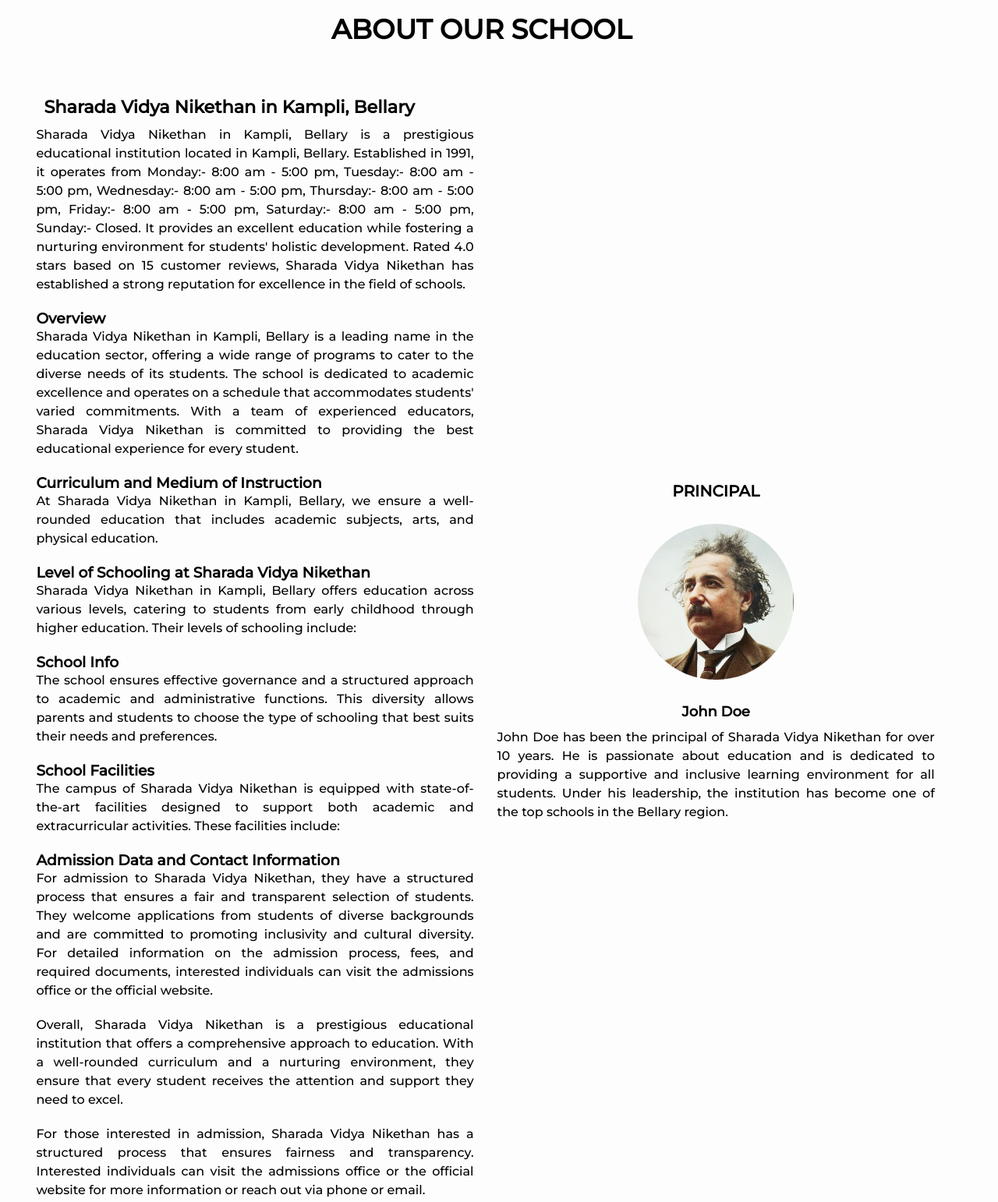
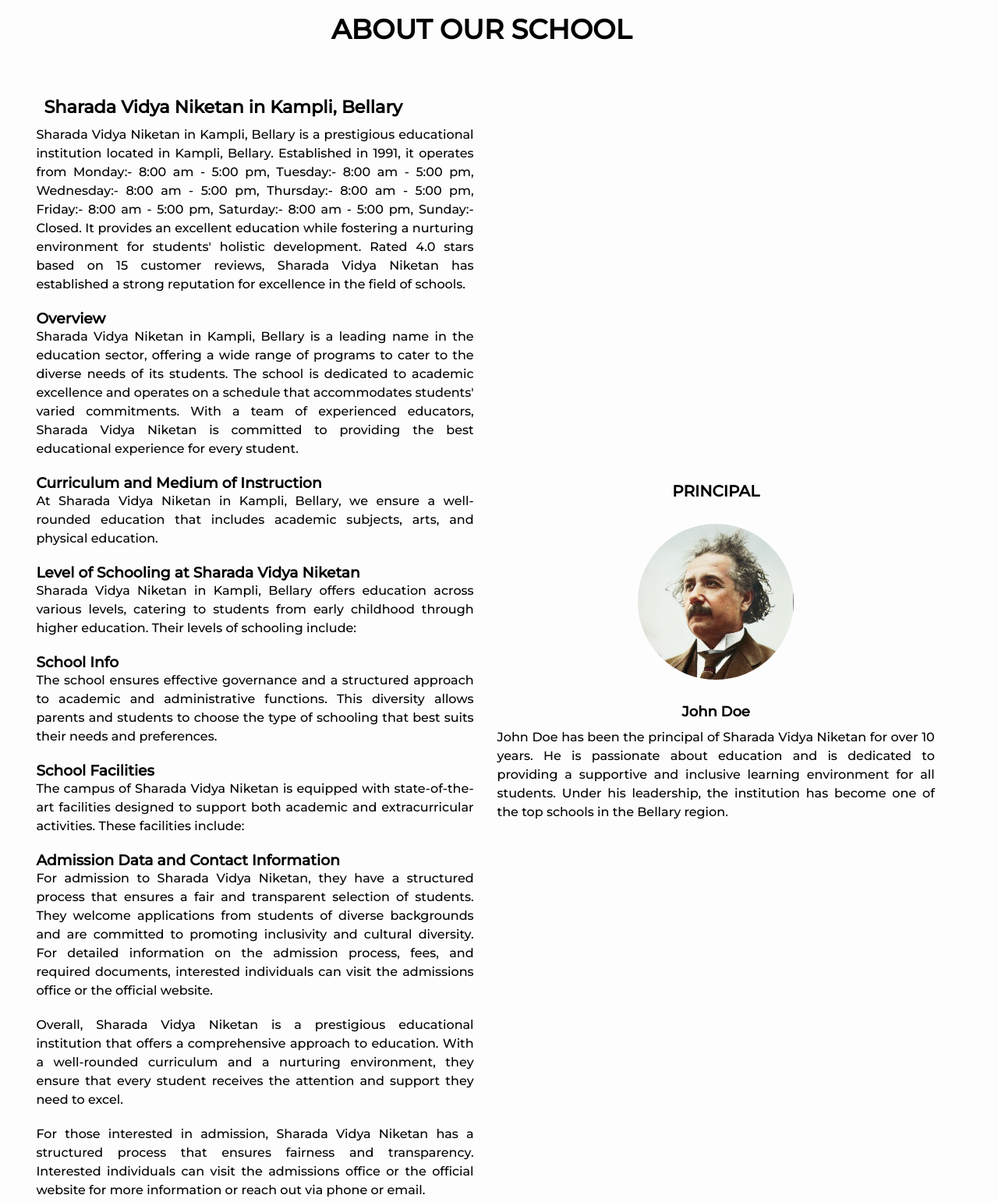
Before and after one commit to Shafiulla1993/Sharada-Vidya-Niketan, a plain HTML site: page index.html in a window 1280 px wide. Shown: the part 800-2342 px from the top of the page at 78% size. Drawn offline with Linux system fonts and the light colour scheme; a web font is replaced by a local one.

Commit message:
Nikethan to niketan

```diff
--- a/index.html
+++ b/index.html
@@ -2,7 +2,7 @@
 <html>
 
 <head>
-    <title>Sharada Vidya Nikethan, Kampli, Bellary</title>
+    <title>Sharada Vidya Niketan, Kampli, Bellary</title>
     <meta name="viewport" content="width=device-width, initial-scale=1">
     <link rel="stylesheet" href="https://cdnjs.cloudflare.com/ajax/libs/font-awesome/6.3.0/css/all.min.css">
     <link rel="stylesheet" href="css/header-footer.css">
@@ -13,7 +13,7 @@
     <header>
         <div class="logo">
             <a href="#">
-                <h1>Sharada Vidya Nikethan</h1>
+                <h1>Sharada Vidya Niketan</h1>
                 <p>Education for all</p>
             </a>
         </div>
@@ -37,7 +37,7 @@
     <section id="#" class="hero">
         <div class="slide-bg"></div>
         <div class="hero-text-container">
-            <h1>Sharada Vidya Nikethan</h1>
+            <h1>Sharada Vidya Niketan</h1>
             <a class="btn" href="#About">Learn more..</a>
         </div>
     </section>
@@ -47,35 +47,35 @@
         <div class="flex-container">
             <div class="about-info">
                 <div class="jsx-5f2699f63e338e40 overview_content font16 fw400 color111">
-                    <h2>Sharada Vidya Nikethan in Kampli, Bellary</h2>
+                    <h2>Sharada Vidya Niketan in Kampli, Bellary</h2>
                     <p>
-                        Sharada Vidya Nikethan in Kampli, Bellary is a prestigious educational institution located in
+                        Sharada Vidya Niketan in Kampli, Bellary is a prestigious educational institution located in
                         Kampli, Bellary. Established in 1991, it operates from Monday:- 8:00 am - 5:00 pm, Tuesday:- 8:00 am - 5:00 pm,
                         Wednesday:- 8:00 am - 5:00 pm, Thursday:- 8:00 am - 5:00 pm, Friday:- 8:00 am - 5:00 pm,
                         Saturday:- 8:00 am - 5:00 pm, Sunday:- Closed. It provides an excellent education while fostering
                         a nurturing environment for students' holistic development. Rated 4.0 stars based on 15 customer
-                        reviews, Sharada Vidya Nikethan has established a strong reputation for excellence in the field
+                        reviews, Sharada Vidya Niketan has established a strong reputation for excellence in the field
                         of schools.
                     </p>
 
                     <h3>Overview</h3>
                     <p>
-                        Sharada Vidya Nikethan in Kampli, Bellary is a leading name in the education sector, offering a
+                        Sharada Vidya Niketan in Kampli, Bellary is a leading name in the education sector, offering a
                         wide range of programs to cater to the diverse needs of its students. The school is dedicated to
                         academic excellence and operates on a schedule that accommodates students' varied commitments.
-                        With a team of experienced educators, Sharada Vidya Nikethan is committed to providing the best
+                        With a team of experienced educators, Sharada Vidya Niketan is committed to providing the best
                         educational experience for every student.
                     </p>
 
                     <h3>Curriculum and Medium of Instruction</h3>
                     <p>
-                        At Sharada Vidya Nikethan in Kampli, Bellary, we ensure a well-rounded education that includes
+                        At Sharada Vidya Niketan in Kampli, Bellary, we ensure a well-rounded education that includes
                         academic subjects, arts, and physical education.
                     </p>
 
-                    <h3>Level of Schooling at Sharada Vidya Nikethan</h3>
+                    <h3>Level of Schooling at Sharada Vidya Niketan</h3>
                     <p>
-                        Sharada Vidya Nikethan in Kampli, Bellary offers education across various levels, catering to
+                        Sharada Vidya Niketan in Kampli, Bellary offers education across various levels, catering to
                         students from early childhood through higher education. Their levels of schooling include:
                     </p>
                     <ul></ul>
@@ -89,14 +89,14 @@
 
                     <h3>School Facilities</h3>
                     <p>
-                        The campus of Sharada Vidya Nikethan is equipped with state-of-the-art facilities designed to
+                        The campus of Sharada Vidya Niketan is equipped with state-of-the-art facilities designed to
                         support both academic and extracurricular activities. These facilities include:
                     </p>
                     <ul></ul>
 
                     <h3>Admission Data and Contact Information</h3>
                     <p>
-                        For admission to Sharada Vidya Nikethan, they have a structured process that ensures a fair and
+                        For admission to Sharada Vidya Niketan, they have a structured process that ensures a fair and
                         transparent selection of students. They welcome applications from students of diverse
                         backgrounds and are committed to promoting inclusivity and cultural diversity. For detailed
                         information on the admission process, fees, and required documents, interested individuals can
@@ -104,13 +104,13 @@
                     </p>
 
                     <p>
-                        Overall, Sharada Vidya Nikethan is a prestigious educational institution that offers a
+                        Overall, Sharada Vidya Niketan is a prestigious educational institution that offers a
                         comprehensive approach to education. With a well-rounded curriculum and a nurturing environment,
                         they ensure that every student receives the attention and support they need to excel.
                     </p>
 
                     <p>
-                        For those interested in admission, Sharada Vidya Nikethan has a structured process that ensures
+                        For those interested in admission, Sharada Vidya Niketan has a structured process that ensures
                         fairness and transparency. Interested individuals can visit the admissions office or the official
                         website for more information or reach out via phone or email.
                     </p>
@@ -124,7 +124,7 @@
                 </div>
                 <div class="principal-info">
                     <h2>John Doe</h2>
-                    <p>John Doe has been the principal of Sharada Vidya Nikethan for over 10 years. He is passionate
+                    <p>John Doe has been the principal of Sharada Vidya Niketan for over 10 years. He is passionate
                         about education and is dedicated to providing a supportive and inclusive learning environment
                         for all students. Under his leadership, the institution has become one of the top schools in the
                         Bellary region.
```
